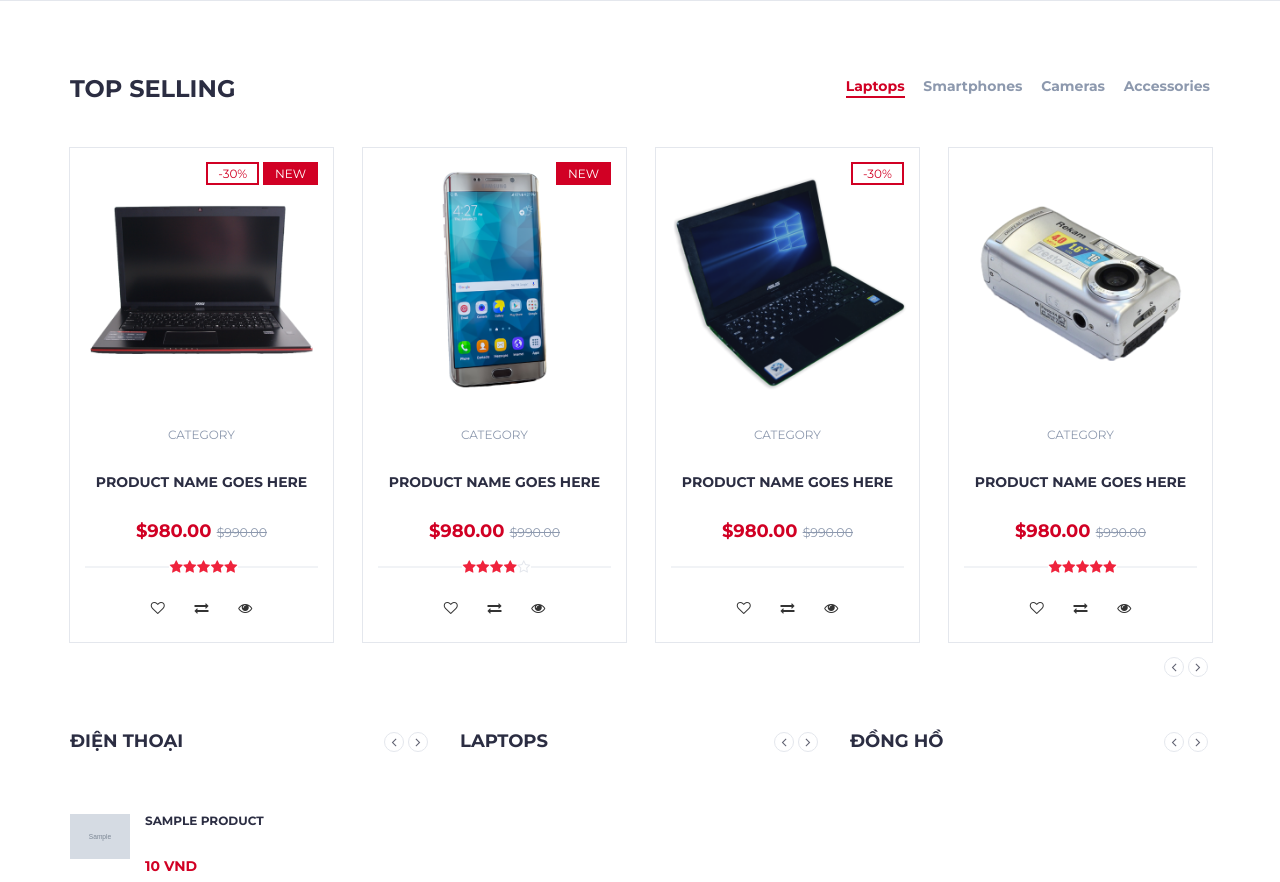
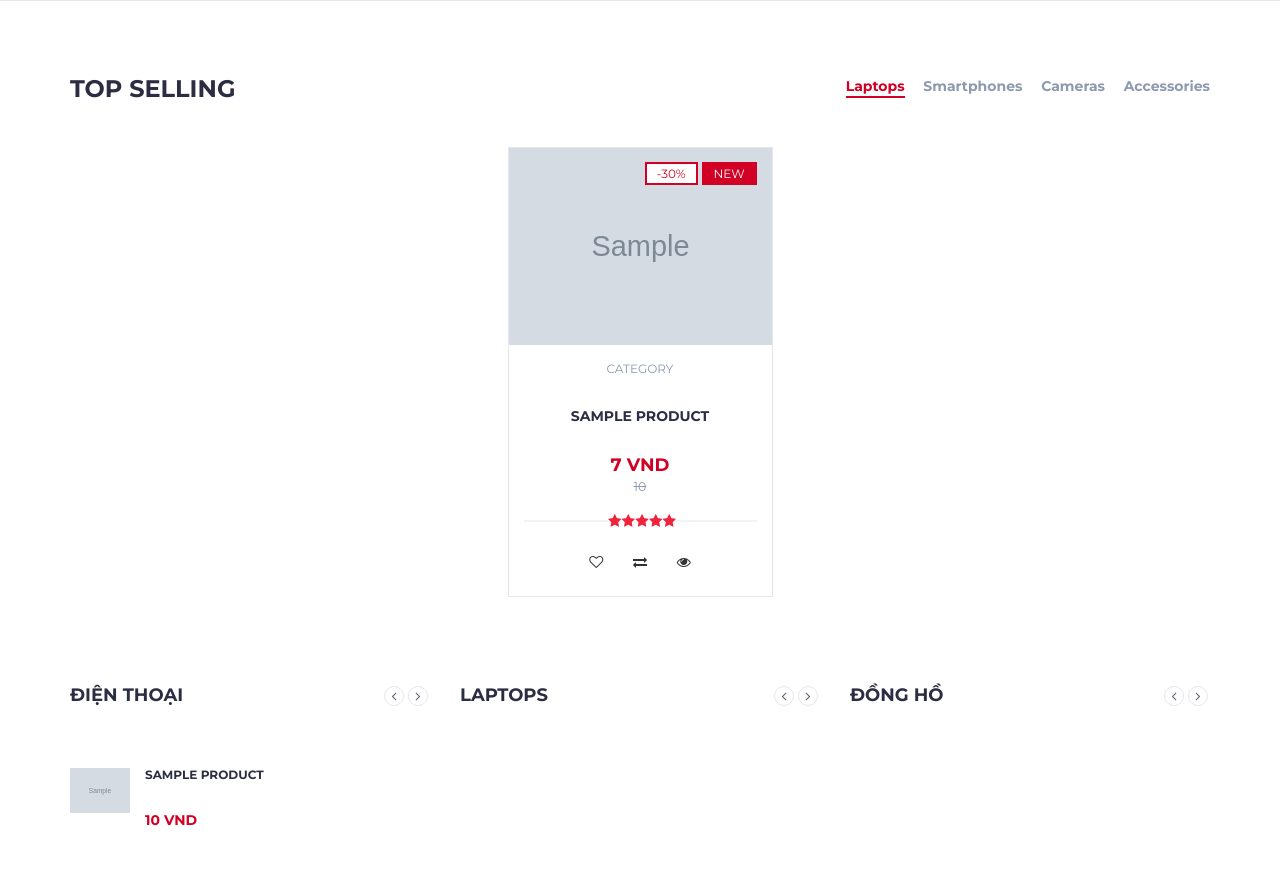
Before and after one commit to TranDuc41/Nhom2_BE1_HK1_NH22-23, a PHP site: page /index.php in a window 1280 px wide. Shown: the part 1542-2424 px from the top of the page. Run offline with PHP 8.4, Linux system fonts and the light colour scheme; tables that the repository leaves empty or names only in its code hold one stand-in row (values such as "Sample post"); grey boxes marked "Sample" are stand-in pictures.

Commit message:
resolve top selling

```diff
--- a/index.php
+++ b/index.php
@@ -427,9 +427,13 @@ $getAllProducts = $product->getAllProducts();
 													<div id="tab2" class="tab-pane fade in active">
 														<div class="products-slick" data-nav="#slick-nav-2">
 															<!-- product -->
+															<?php
+																$getAllProducts = $product->getAllProducts();
+															?>
+															<?php foreach($getAllProducts as $value): ?>
 															<div class="product">
 																<div class="product-img">
-																	<img src="./img/product06.png" alt="">
+																	<img src="./img/<?php echo $value['pro_image'] ?>" alt="">
 																	<div class="product-label">
 																		<span class="sale">-30%</span>
 																		<span class="new">NEW</span>
@@ -437,8 +441,9 @@ $getAllProducts = $product->getAllProducts();
 																</div>
 																<div class="product-body">
 																	<p class="product-category">Category</p>
-																	<h3 class="product-name"><a href="#">product name goes here</a></h3>
-																	<h4 class="product-price">$980.00 <del class="product-old-price">$990.00</del></h4>
+																	<h3 class="product-name"><a href="detail.php?id=<?php echo $value['id']?>$type_id=<?php echo $value['type_id']?>">
+																	<?php echo $value['name'] ?></a></h3>
+																	<h4 class="product-price"><?php echo number_format($value['price']*0.7)?> VND<br><del class="product-old-price"><?php echo number_format($value['price'])?></del></h4>
 																	<div class="product-rating">
 																		<i class="fa fa-star"></i>
 																		<i class="fa fa-star"></i>
@@ -452,123 +457,12 @@ $getAllProducts = $product->getAllProducts();
 																		<button class="quick-view"><i class="fa fa-eye"></i><span class="tooltipp">quick view</span></button>
 																	</div>
 																</div>
+
 																<div class="add-to-cart">
 																	<button class="add-to-cart-btn"><i class="fa fa-shopping-cart"></i> add to cart</button>
 																</div>
 															</div>
-															<!-- /product -->
-
-															<!-- product -->
-															<div class="product">
-																<div class="product-img">
-																	<img src="./img/product07.png" alt="">
-																	<div class="product-label">
-																		<span class="new">NEW</span>
-																	</div>
-																</div>
-																<div class="product-body">
-																	<p class="product-category">Category</p>
-																	<h3 class="product-name"><a href="#">product name goes here</a></h3>
-																	<h4 class="product-price">$980.00 <del class="product-old-price">$990.00</del></h4>
-																	<div class="product-rating">
-																		<i class="fa fa-star"></i>
-																		<i class="fa fa-star"></i>
-																		<i class="fa fa-star"></i>
-																		<i class="fa fa-star"></i>
-																		<i class="fa fa-star-o"></i>
-																	</div>
-																	<div class="product-btns">
-																		<button class="add-to-wishlist"><i class="fa fa-heart-o"></i><span class="tooltipp">add to wishlist</span></button>
-																		<button class="add-to-compare"><i class="fa fa-exchange"></i><span class="tooltipp">add to compare</span></button>
-																		<button class="quick-view"><i class="fa fa-eye"></i><span class="tooltipp">quick view</span></button>
-																	</div>
-																</div>
-																<div class="add-to-cart">
-																	<button class="add-to-cart-btn"><i class="fa fa-shopping-cart"></i> add to cart</button>
-																</div>
-															</div>
-															<!-- /product -->
-
-															<!-- product -->
-															<div class="product">
-																<div class="product-img">
-																	<img src="./img/product08.png" alt="">
-																	<div class="product-label">
-																		<span class="sale">-30%</span>
-																	</div>
-																</div>
-																<div class="product-body">
-																	<p class="product-category">Category</p>
-																	<h3 class="product-name"><a href="#">product name goes here</a></h3>
-																	<h4 class="product-price">$980.00 <del class="product-old-price">$990.00</del></h4>
-																	<div class="product-rating">
-																	</div>
-																	<div class="product-btns">
-																		<button class="add-to-wishlist"><i class="fa fa-heart-o"></i><span class="tooltipp">add to wishlist</span></button>
-																		<button class="add-to-compare"><i class="fa fa-exchange"></i><span class="tooltipp">add to compare</span></button>
-																		<button class="quick-view"><i class="fa fa-eye"></i><span class="tooltipp">quick view</span></button>
-																	</div>
-																</div>
-																<div class="add-to-cart">
-																	<button class="add-to-cart-btn"><i class="fa fa-shopping-cart"></i> add to cart</button>
-																</div>
-															</div>
-															<!-- /product -->
-
-															<!-- product -->
-															<div class="product">
-																<div class="product-img">
-																	<img src="./img/product09.png" alt="">
-																</div>
-																<div class="product-body">
-																	<p class="product-category">Category</p>
-																	<h3 class="product-name"><a href="#">product name goes here</a></h3>
-																	<h4 class="product-price">$980.00 <del class="product-old-price">$990.00</del></h4>
-																	<div class="product-rating">
-																		<i class="fa fa-star"></i>
-																		<i class="fa fa-star"></i>
-																		<i class="fa fa-star"></i>
-																		<i class="fa fa-star"></i>
-																		<i class="fa fa-star"></i>
-																	</div>
-																	<div class="product-btns">
-																		<button class="add-to-wishlist"><i class="fa fa-heart-o"></i><span class="tooltipp">add to wishlist</span></button>
-																		<button class="add-to-compare"><i class="fa fa-exchange"></i><span class="tooltipp">add to compare</span></button>
-																		<button class="quick-view"><i class="fa fa-eye"></i><span class="tooltipp">quick view</span></button>
-																	</div>
-																</div>
-																<div class="add-to-cart">
-																	<button class="add-to-cart-btn"><i class="fa fa-shopping-cart"></i> add to cart</button>
-																</div>
-															</div>
-															<!-- /product -->
-
-															<!-- product -->
-															<div class="product">
-																<div class="product-img">
-																	<img src="./img/product01.png" alt="">
-																</div>
-																<div class="product-body">
-																	<p class="product-category">Category</p>
-																	<h3 class="product-name"><a href="#">product name goes here</a></h3>
-																	<h4 class="product-price">$980.00 <del class="product-old-price">$990.00</del></h4>
-																	<div class="product-rating">
-																		<i class="fa fa-star"></i>
-																		<i class="fa fa-star"></i>
-																		<i class="fa fa-star"></i>
-																		<i class="fa fa-star"></i>
-																		<i class="fa fa-star"></i>
-																	</div>
-																	<div class="product-btns">
-																		<button class="add-to-wishlist"><i class="fa fa-heart-o"></i><span class="tooltipp">add to wishlist</span></button>
-																		<button class="add-to-compare"><i class="fa fa-exchange"></i><span class="tooltipp">add to compare</span></button>
-																		<button class="quick-view"><i class="fa fa-eye"></i><span class="tooltipp">quick view</span></button>
-																	</div>
-																</div>
-																<div class="add-to-cart">
-																	<button class="add-to-cart-btn"><i class="fa fa-shopping-cart"></i> add to cart</button>
-																</div>
-															</div>
+																<?php endforeach; ?>
 															<!-- /product -->
 														</div>
 														<div id="slick-nav-2" class="products-slick-nav"></div>
```
